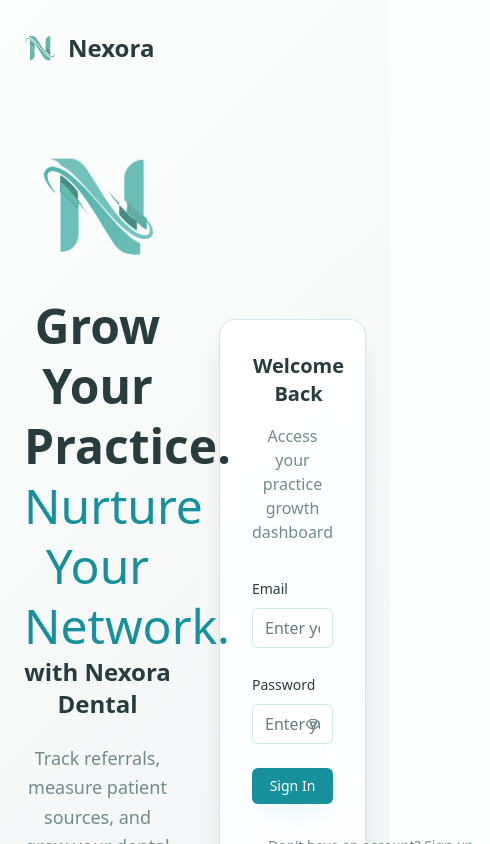
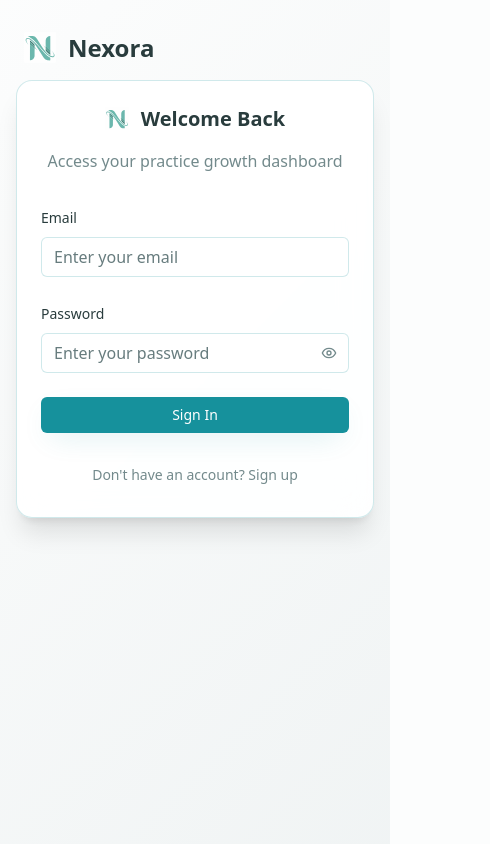
Before and after one commit to rezavtn8/ortho-connector-pro, a React (Vite) app: page / in a window 390 px wide. Both pictures are taken after a click on the button "Sign In". Shown: the top 844 px of the page, 490 px wide, since content can reach past the window. Built offline with nearby package versions, Linux system fonts and the light colour scheme.

Commit message:
Fix mobile sign-in view

```diff
--- a/src/components/LandingPage.tsx
+++ b/src/components/LandingPage.tsx
@@ -56,9 +56,9 @@ export const LandingPage: React.FC<LandingPageProps> = ({ onGetStarted, showAuth
         </nav>
       </header>
 
-      <div className={`flex ${showAuth ? 'min-h-[calc(100vh-100px)] items-center' : ''}`}>
+      <div className={`flex ${showAuth ? 'min-h-[calc(100vh-100px)] items-center flex-col md:flex-row' : ''}`}>
         {/* Main Content */}
-        <div className={`${showAuth ? 'w-1/2 px-6' : 'w-full'} relative z-20`}>
+        <div className={`${showAuth ? 'hidden md:block md:w-1/2 px-6' : 'w-full'} relative z-20`}>
           {/* Hero Section */}
           <section className={`${showAuth ? 'px-0' : 'px-6'} pt-20 pb-24`}>
             <div className="max-w-4xl mx-auto text-center">
@@ -293,8 +293,8 @@ export const LandingPage: React.FC<LandingPageProps> = ({ onGetStarted, showAuth
 
         {/* Auth Form Side Panel */}
         {showAuth && (
-          <div className="w-1/2 flex items-center justify-center p-6 relative">
-            <div className="w-full max-w-md bg-white/90 backdrop-blur-lg rounded-2xl p-8 shadow-xl border border-connection-primary/20 relative z-10">
+          <div className="w-full md:w-1/2 flex items-center justify-center p-4 md:p-6 relative">
+            <div className="w-full max-w-sm md:max-w-md bg-white/90 backdrop-blur-lg rounded-2xl p-6 md:p-8 shadow-xl border border-connection-primary/20 relative z-10">
               <div className="text-center mb-8">
                 <div className="flex items-center justify-center space-x-3 mb-4">
                   <NexoraLogo size={24} className="text-connection-primary" />
```
